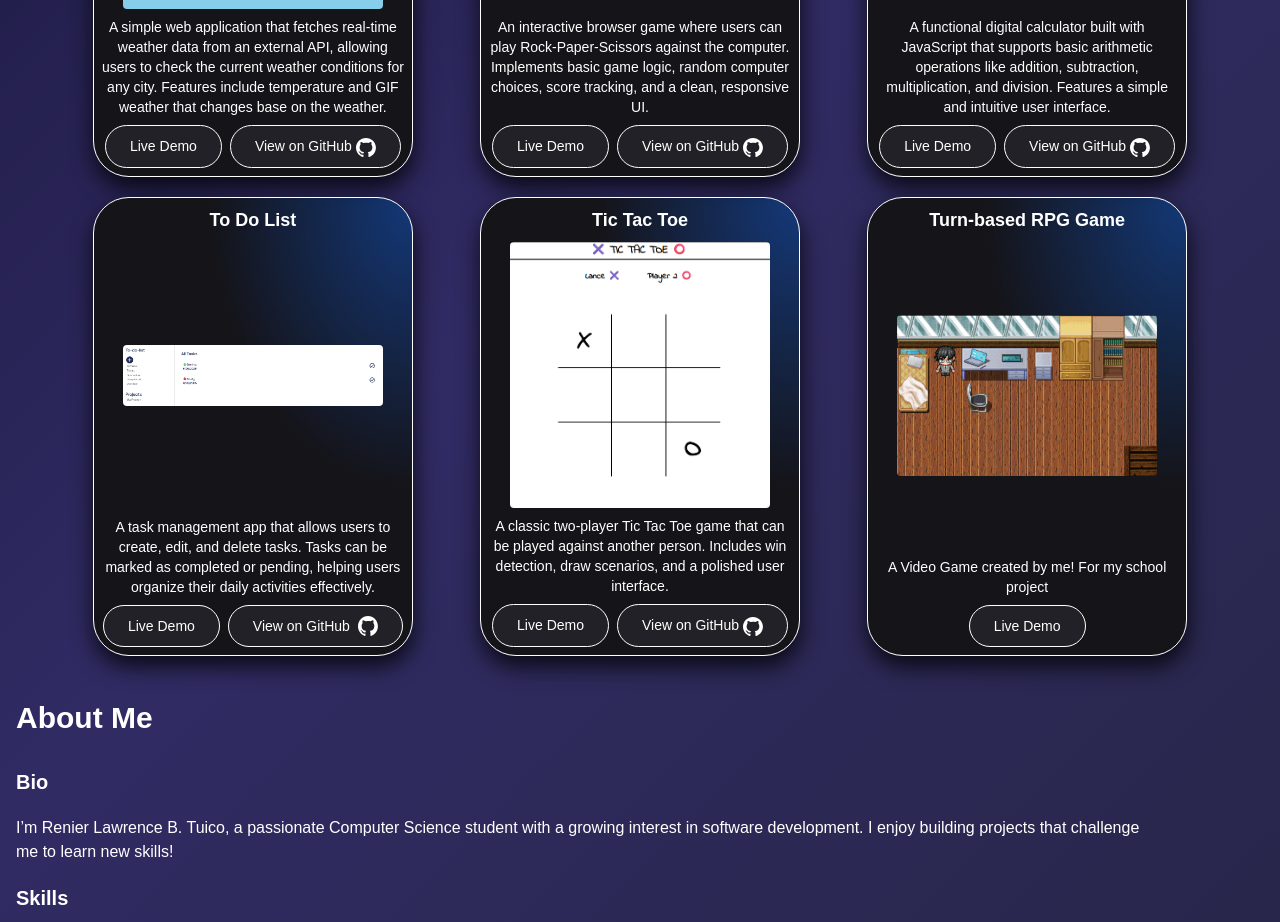
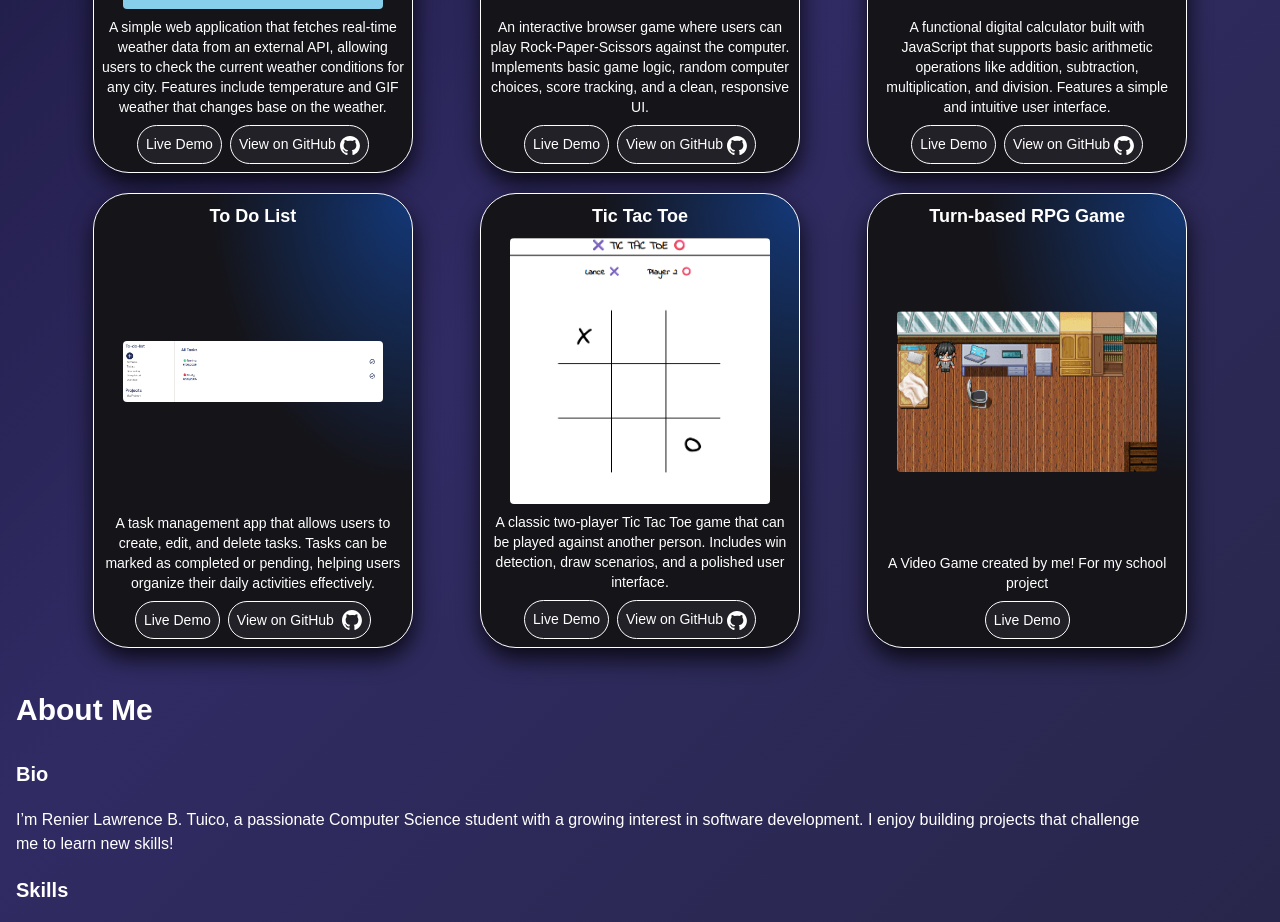
Before and after one commit to Lance-pixel-dot/my-website, a React (Vite) app: page / in a window 1280 px wide. Shown: the part 1280-2202 px from the top of the page. Built offline with nearby package versions, Linux system fonts and the light colour scheme; a web font is replaced by a local one.

Commit message:
Fix paddings on buttons

```diff
--- a/src/index.css
+++ b/src/index.css
@@ -133,7 +133,6 @@ button, a{
   background: #222127;
   color: #fff;
   border-radius: 2em;
-  padding: 0.625rem 1.5rem;
 }
 
 .btn-countdown:hover{
```
